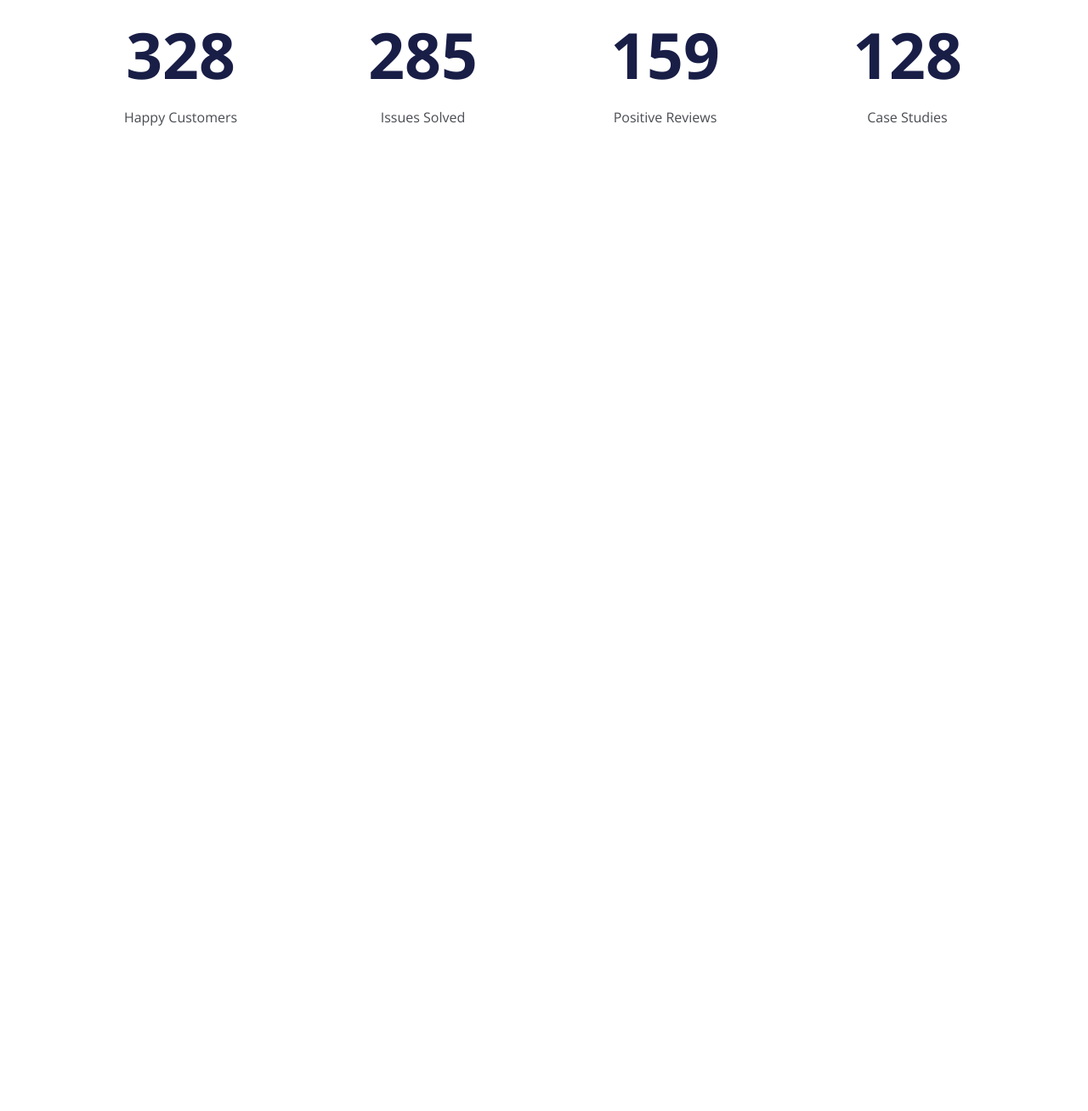
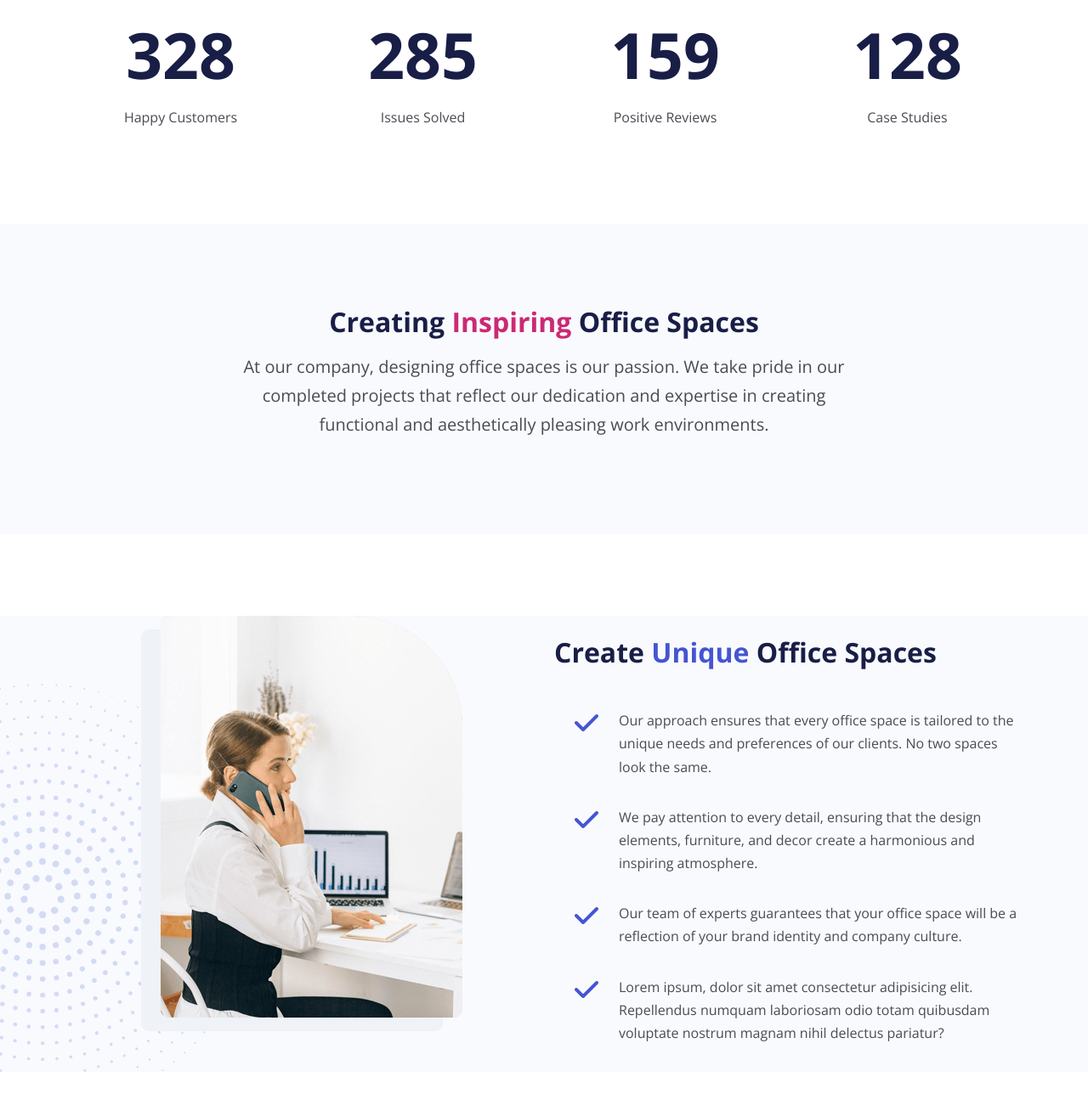
Before and after one commit to OTI-AB/yavin-website, a website: page index.html in a window 1280 px wide. Shown: the part 819-2127 px from the top of the page at 85% size. Before the commit the page ends 1083 px from the top, so only its background shows below. Drawn offline with nearby package versions, Linux system fonts and the light colour scheme; files that its build step writes are made by us from their sources.

Commit message:
Completed Intro & Details

```diff
--- a/index.html
+++ b/index.html
@@ -121,6 +121,88 @@
 			</div>
 		</section>
 
+		<!-- Intro -->
+		<section id="introduction" class="intro bg-light py-6">
+			<div class="container">
+				<div class="row">
+					<div class="col-lg-8 offset-lg-2 text-center">
+						<h2>
+							Creating <span class="text-secondary">Inspiring</span> Office
+							Spaces
+						</h2>
+						<p class="fs-5">
+							At our company, designing office spaces is our passion. We take
+							pride in our completed projects that reflect our dedication and
+							expertise in creating functional and aesthetically pleasing work
+							environments.
+						</p>
+					</div>
+				</div>
+			</div>
+		</section>
+
+		<!-- Details 1 -->
+
+		<section
+			id="details"
+			class="details bg-light my-6 position-relative overflow-hidden"
+		>
+			<img
+				src="./images/decoration-star.svg"
+				alt=""
+				class="decoration-star position-absolute"
+			/>
+			<div class="container position-relative z-3">
+				<div class="row">
+					<div class="col-lg-6">
+						<div class="image-container d-flex justify-content-center">
+							<img class="img-fluid" src="./images/details-1.png" alt="" />
+						</div>
+					</div>
+					<div class="col-lg-6">
+						<div class="mt-4">
+							<h2 class="mb-5">
+								Create <span class="text-primary">Unique</span> Office Spaces
+							</h2>
+							<ul class="list-unstyled">
+								<li class="d-flex mb-3">
+									<i class="fa fa-check fa-2x text-primary mx-4"></i>
+									<p>
+										Our approach ensures that every office space is tailored to
+										the unique needs and preferences of our clients. No two
+										spaces look the same.
+									</p>
+								</li>
+								<li class="d-flex mb-3">
+									<i class="fa fa-check fa-2x text-primary mx-4"></i>
+									<p>
+										We pay attention to every detail, ensuring that the design
+										elements, furniture, and decor create a harmonious and
+										inspiring atmosphere.
+									</p>
+								</li>
+								<li class="d-flex mb-3">
+									<i class="fa fa-check fa-2x text-primary mx-4"></i>
+									<p>
+										Our team of experts guarantees that your office space will
+										be a reflection of your brand identity and company culture.
+									</p>
+								</li>
+								<li class="d-flex mb-3">
+									<i class="fa fa-check fa-2x text-primary mx-4"></i>
+									<p>
+										Lorem ipsum, dolor sit amet consectetur adipisicing elit.
+										Repellendus numquam laboriosam odio totam quibusdam
+										voluptate nostrum magnam nihil delectus pariatur?
+									</p>
+								</li>
+							</ul>
+						</div>
+					</div>
+				</div>
+			</div>
+		</section>
+
 		<script src="js/bootstrap.bundle.min.js"></script>
 		<script src="js/script.js"></script>
 	</body>
--- a/scss/styles.scss
+++ b/scss/styles.scss
@@ -13,6 +13,13 @@
 }
 
 .header .decoration-star {
+	top: 80px;
+	left: -200px;
+	width: 500px;
+	opacity: 0.7;
+}
+
+.details .decoration-star {
 	top: 80px;
 	left: -200px;
 	width: 500px;
```
